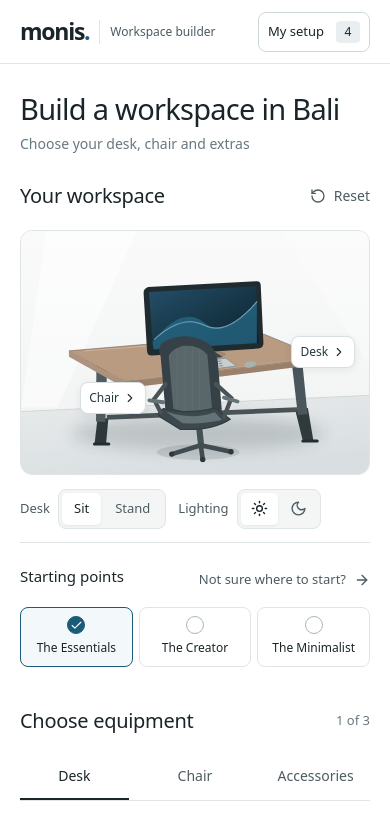
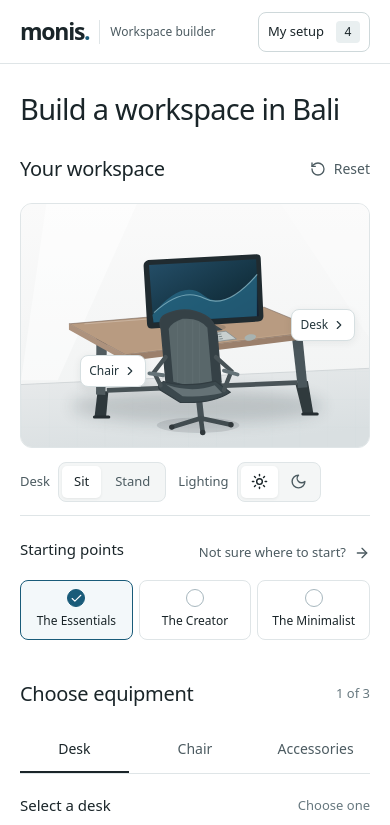
Before and after one commit to halil-yesilyurt/workspace-studio, a Next.js app: page / in a window 390 px wide. Shown: the top 825 px of the page. Built offline with nearby package versions, Linux system fonts and the light colour scheme.

Commit message:
polish: remove redundant hero subtitle from mobile and desktop

```diff
--- a/src/components/workspace-builder.tsx
+++ b/src/components/workspace-builder.tsx
@@ -124,7 +124,7 @@ export function WorkspaceBuilder() {
         <div className="header-actions"><span className="demo-flag">Independent concept</span><button className="header-review" onClick={() => setDialog('review')}>My setup <span className="header-count">{products.length}</span></button></div>
       </header>
       <main>
-        <div className="page-intro"><h1 id="page-title">Build a workspace in Bali</h1><span>Choose your desk, chair and extras</span></div>
+        <div className="page-intro"><h1 id="page-title">Build a workspace in Bali</h1></div>
         <section id="builder" className="builder-layout" aria-label="Interactive workspace builder">
           <div className="preview-column">
             <div className="preview-heading"><h2>Your workspace</h2><button className="reset-link" onClick={reset}><RotateCcw size={16}/> Reset</button></div>
```
